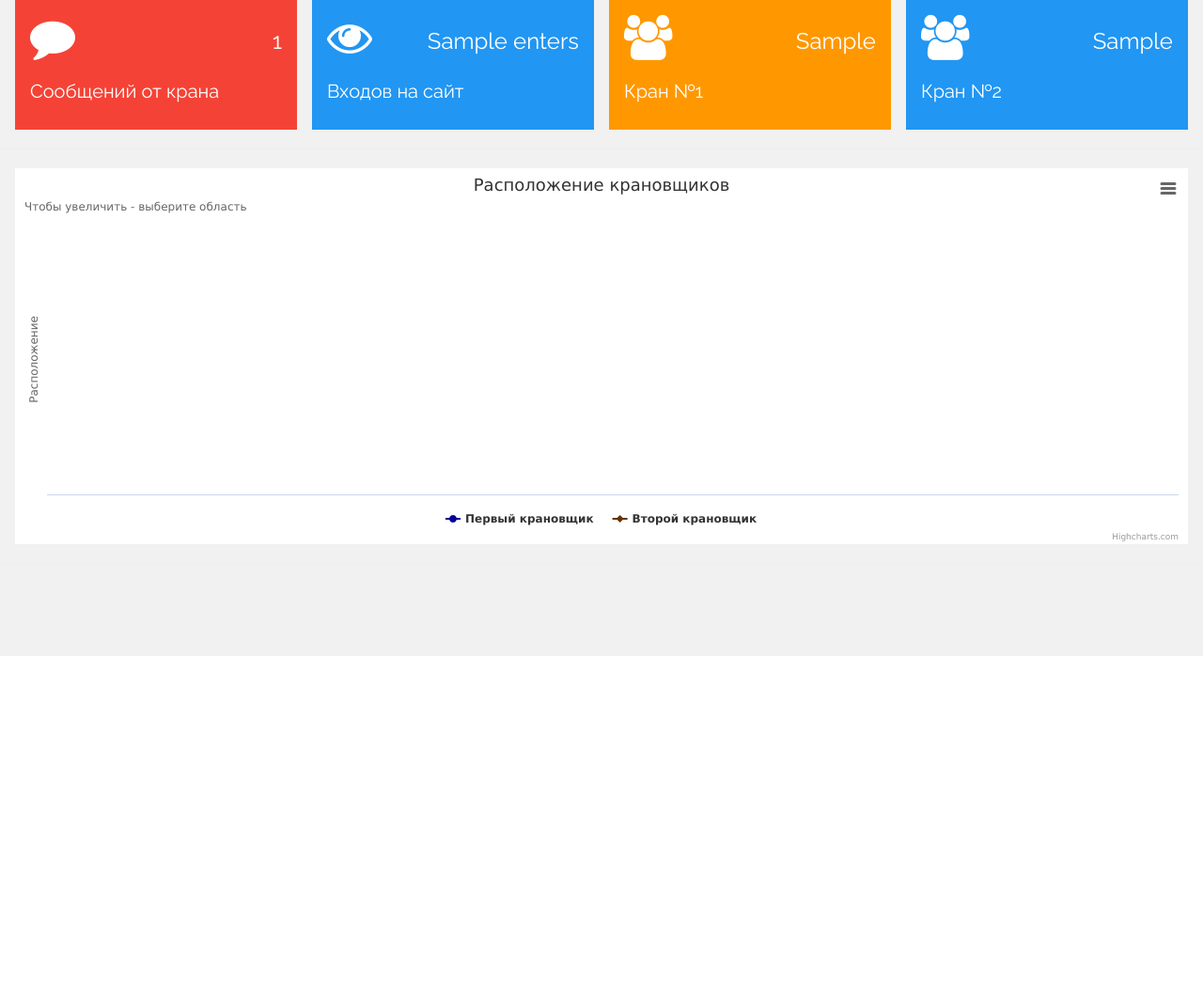
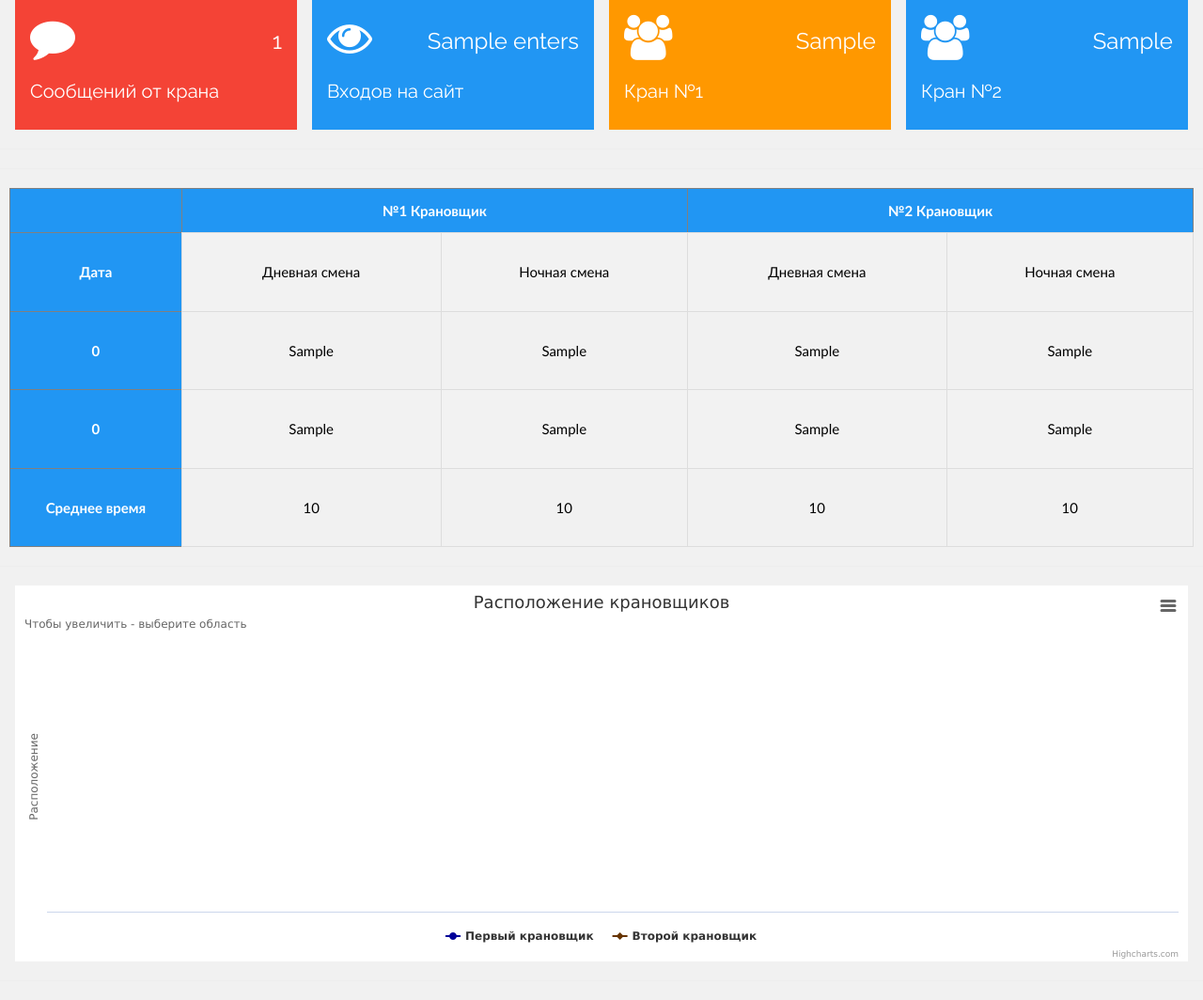
Before and after one commit to buyqaw/CraneDemo, a Flask app: template Server/templates/index.html in a window 1280 px wide. Shown: the part 102-1166 px from the top of the page at 94% size. Before the commit the page ends 800 px from the top, so only its background shows below. Run offline with Flask 2, Linux system fonts and the light colour scheme; the template is opened without the code that fills it: most values are stand-ins (such as "Sample title", 1, 10 or a date in 2020); some libraries are stand-ins or nearby versions.

Commit message:
crane table added, TODO oop

```diff
--- a/Server/main.py
+++ b/Server/main.py
@@ -71,6 +71,127 @@ def zeros(path):
     data = sorted(data, key=lambda x: x[0])
     write_json(data, path)
 
+
+from datetime import datetime, time, date
+
+def fromts_to_date(ts):
+    date = datetime.fromtimestamp(ts/1000)
+    return date
+
+
+def convert_to_worktime(delta):
+    seconds = delta.total_seconds()
+
+    minutes, seconds = divmod(seconds, 60)
+    hours, minutes = divmod(minutes, 60)
+    if seconds > 30:
+        minutes += 1
+    if minutes >= 60:
+        hours += 1
+        minutes %= 60
+    result = [hours, minutes]
+
+    return result
+
+
+import itertools
+def get_date(ts):
+    return datetime.fromtimestamp(ts/1000).date()
+
+
+def crane_table_info(path):
+    data = read_json(path)
+    crane_state = []
+
+    for item in data:
+        if item[1] == 1:
+            crane_state.append(item[0])
+
+    return crane_state
+
+
+def get_hour(date):
+    return fromts_to_date(date).hour
+
+def calc_shifts_hours(path):
+    blob = crane_table_info(path)
+    date_groups = itertools.groupby(blob, get_date)
+    dayshifts_hours = {}
+    nightshifts_hours = {}
+
+    daytime = [8,9,10,11,12,13,14,15,16,17,18,19]
+
+    for date, date_group in date_groups:
+        by_date = []
+        by_hour_day = []
+        by_hour_night = []
+        hour_groups = itertools.groupby(date_group, get_hour)
+        for hour, item in hour_groups:
+            an_item = list(item)
+            delta = fromts_to_date(an_item[-1]) - fromts_to_date(an_item[0])
+            if hour in daytime:
+                by_hour_day.append(convert_to_worktime(delta))
+            else:
+                by_hour_night.append(convert_to_worktime(delta))
+
+        by_hour_day_int = [[int(float(j)) for j in i] for i in by_hour_day]
+        by_hour_night_int = [[int(float(j)) for j in i] for i in by_hour_night]
+
+        dayshifts_hours[date.strftime("%d.%m.%Y")] = [sum(x) for x in zip(*by_hour_day_int)]
+        nightshifts_hours[date.strftime("%d.%m.%Y")] = [sum(x) for x in zip(*by_hour_night_int)]
+
+    return dayshifts_hours, nightshifts_hours
+
+
+def get_final_time(shift_hours):
+    for shift, workhours in shift_hours.items():
+        try:
+            if workhours[1] >= 60:
+                workhours[0] += workhours[1] //60
+                workhours[1] = workhours[1] % 60
+        except IndexError:
+            workhours = 0
+
+    return shift_hours
+
+
+def get_worktime_in_h_m(dictionary):
+    dates = []
+    worktime = []
+    worktime_str = []
+
+    for key, value in dictionary.items():
+        dates.append(key)
+        try:
+            worktime.append([value[0], value[1]])
+            worktime_str.append(f"{value[0]} ч {value[1]} мин")
+        except IndexError:
+            worktime.append([0,0])
+            worktime_str.append("Нет данных")
+
+    return dates, worktime, worktime_str
+
+
+def avg_time(array_of_time):
+    sum_hours = 0
+    sum_minutes = 0
+    counter = 0
+    for item in array_of_time:
+        sum_hours += item[0]
+        sum_minutes += item[1]
+        counter += 1
+    try:
+        sum_minutes += sum_hours * 60
+        avg_time = sum_minutes // counter
+        avg_hours = avg_time // 60
+        avg_minutes = avg_time - avg_hours * 60
+        average_work_time = f"{avg_hours} ч {avg_minutes} мин"
+    except ZeroDivisionError:
+        average_work_time = "Недостаточно данных"
+
+    return average_work_time
+
+
 @app.route("/buynode/<mac>", methods=["GET", "POST"])
 def dataCome(mac):
     data_show = read_json("/home/naboo/CraneDemo/Server/static/json/inside.json")
@@ -101,6 +222,25 @@ def data():
     enters = data_show[1]
     craneNUM = data_show[0]
 
+
+    # TODO consider oop for these ugly functions
+    dayshftsdic1,nightshiftsdic1 = calc_shifts_hours('/home/naboo/CraneDemo/Server/static/json/data.json')
+    day_shifts1 = get_final_time(dayshftsdic1)
+    night_shifts1 = get_final_time(nightshiftsdic1)
+    date_day1, day_workhours1, day_workhours_str1 = get_worktime_in_h_m(day_shifts1)
+    date_night1, night_workhours1, night_workhours_str1 = get_worktime_in_h_m(night_shifts1)
+    avg_day_worktime1 = avg_time(day_workhours1)
+    avg_night_worktime1 = avg_time(night_workhours1)
+
+    dayshftsdic2,nightshiftsdic2 = calc_shifts_hours('/home/naboo/CraneDemo/Server/static/json/data1.json')
+    day_shifts2 = get_final_time(dayshftsdic2)
+    night_shifts2 = get_final_time(nightshiftsdic2)
+    date_day2, day_workhours2, day_workhours_str2 = get_worktime_in_h_m(day_shifts2)
+    date_night2, night_workhours2, night_workhours_str2 = get_worktime_in_h_m(night_shifts2)
+    avg_day_worktime2 = avg_time(day_workhours2)
+    avg_night_worktime2 = avg_time(night_workhours2)
+
+
     zeros("/home/naboo/CraneDemo/Server/static/json/data.json")
     zeros("/home/naboo/CraneDemo/Server/static/json/data1.json")
     try:
@@ -113,4 +253,4 @@ def data():
 
 # Main flask app
 if __name__ == "__main__":
-    app.run(host="0.0.0.0", port=7777, debug=True)
+    app.run(host="0.0.0.0", port=8787, debug=True)
--- a/Server/templates/index.html
+++ b/Server/templates/index.html
@@ -214,6 +214,73 @@ $.when(
       </div>
     </div>
   </div>
+  <hr>
+
+  <style>
+    #kran_table {
+      font-family: "Trebuchet MS", Arial, Helvetica, sans-serif;
+      border-collapse: collapse;
+      width: 100%;
+    }
+
+    #kran_table td, #customers th {
+      border: 1px solid #ddd;
+      padding: 30px;
+      text-align: center;
+      vertical-align: middle;
+    }
+
+    #kran_table tr:nth-child(even){background-color: #f2f2f2;}
+
+    #kran_table th {
+      padding-top: 12px;
+      padding-bottom: 12px;
+      text-align: left;
+      background-color: #2196F3;
+      color: white;
+      text-align: center;
+      vertical-align: middle;
+    }
+    </style>
+
+  <hr>
+  <div id="kran_table_div" style='margin-right: 10px; margin-left: 10px;'>
+    <table id="kran_table" border="1">
+    <tr>
+      <th scope="col"></th>
+      <th scope="col" colspan="2">№1 Крановщик</th>
+      <th scope="col" colspan="2">№2 Крановщик</th>
+    </tr>
+    <tr>
+      <th scope="row">Дата</th>
+      <td>Дневная смена</td>
+      <td>Ночная смена</td>
+      <td>Дневная смена</td>
+      <td>Ночная смена</td>
+    </tr>
+    <tr>
+      <th scope="row">{{ date_day1[1 ]}}</th>
+      <td>{{ day_workhours_str1[0] }}</td>
+      <td>{{ night_workhours_str1[0] }}</td>
+      <td>{{ day_workhours_str2[0] }}</td>
+      <td>{{ night_workhours_str2[0] }}</td>
+    </tr>
+    <tr>
+      <th scope="row">{{ date_day1[1] }}</th>
+      <td>{{ day_workhours_str1[1] }}</td>
+      <td>{{ night_workhours_str1[1] }}</td>
+      <td>{{ day_workhours_str2[1] }}</td>
+      <td>{{ night_workhours_str2[1] }}</td>
+    </tr>
+    <tr>
+      <th scope="row">Среднее время</th>
+      <td>{{ avg_day_worktime1 }}</td>
+      <td>{{ avg_night_worktime1 }}</td>
+      <td>{{ avg_day_worktime2 }}</td>
+      <td>{{ avg_night_worktime2 }}</td>
+    </tr>
+    </table>
+  </div>
 
   <hr>
   <div class="w3-container">
@@ -221,7 +288,6 @@ $.when(
   </div>
   <hr>
 
-
   <!-- End page content -->
 </div>
 
```
